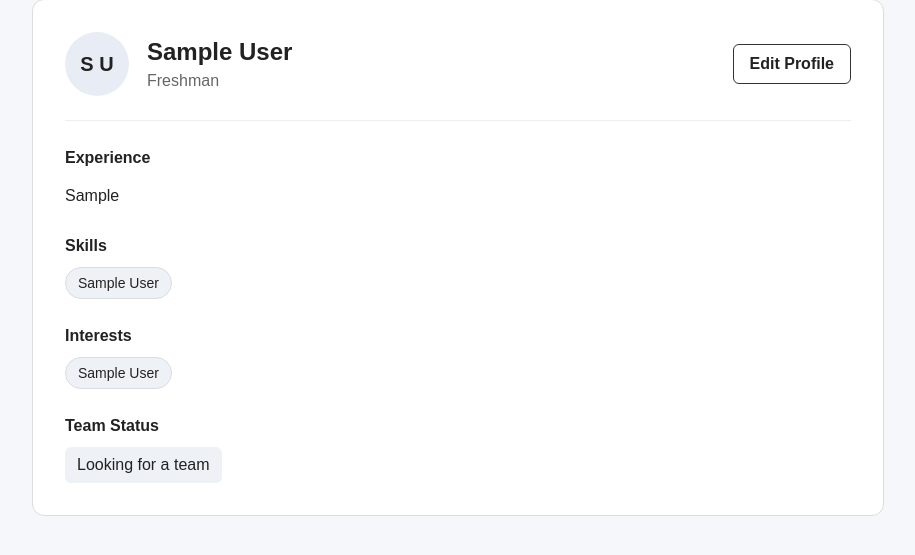
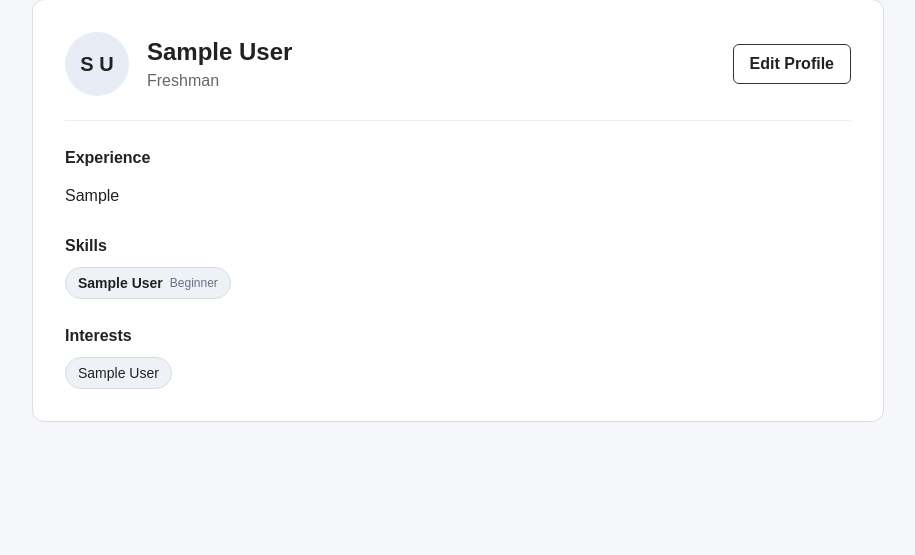
Before and after one commit to Rafael-Lozoya-III/CS-senior-project, a Django app: page /profile/ in a window 1280 px wide. Shown: the part 177-732 px from the top of the page, without its empty margins (182-1097 px from the left). Run offline with Django 5.2, Linux system fonts and the light colour scheme; a user stored in the database is signed in; tables that the repository leaves empty hold one stand-in row (values such as "Sample post").

Commit message:
Update profile for student skill levels

```diff
--- a/accounts/static/accounts/style.css
+++ b/accounts/static/accounts/style.css
@@ -162,3 +162,15 @@ body {
     border-radius: 6px;
     padding: 9px 12px;
 }
+
+.skill-tag {
+    display: inline-flex;
+    align-items: center;
+    gap: 7px;
+}
+
+.skill-level {
+    color: #667085;
+    font-size: 12px;
+    font-weight: normal;
+}
--- a/accounts/templates/accounts/profile.html
+++ b/accounts/templates/accounts/profile.html
@@ -82,13 +82,16 @@
 
                 <div class="tags">
 
-                    {% for skill in student_profile.skills.all %}
+                    {% for student_skill in student_profile.studentskill_set.all %}
 
-                        <span class="tag">
-                            {{ skill.name }}
+                        <span class="tag skill-tag">
+                            <strong>{{ student_skill.skill.name }}</strong>
+                            <span class="skill-level">
+                                {{ student_skill.get_level_display }}
+                            </span>
                         </span>
 
-                    {% empty %}
+                     {% empty %}
 
                         <span>No skills added yet.</span>
 
@@ -121,23 +124,6 @@
 
             </div>
 
-
-            <div class="profile-section">
-
-                <h3>Team Status</h3>
-
-                <div class="team-status">
-
-                    {% if student_profile.in_team %}
-                        Currently in a team
-                    {% else %}
-                        Looking for a team
-                    {% endif %}
-
-                </div>
-
-            </div>
-
         </section>
 
     </main>
```
